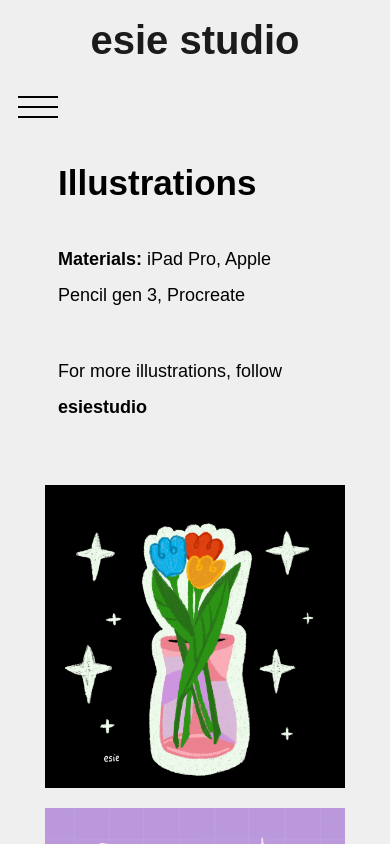
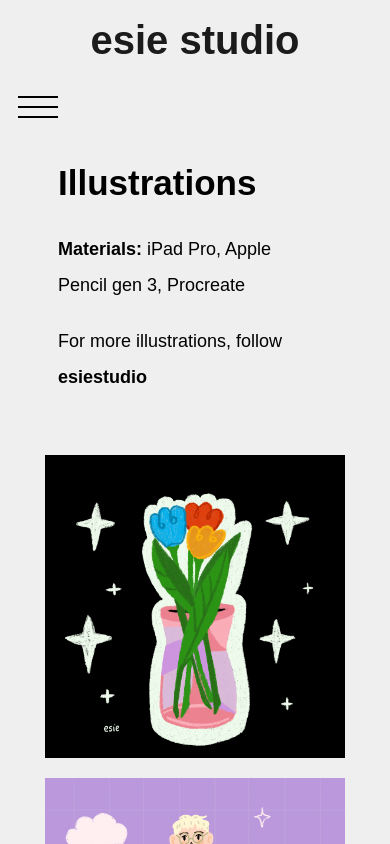
Before and after one commit to funkyplants/portfolio, a Vue app: page /illustrations in a window 390 px wide. Shown: the top 844 px of the page. Built offline with nearby package versions, Linux system fonts and the light colour scheme; a web font is replaced by a local one.

Commit message:
minor changes

```diff
--- a/src/views/HomeView.vue
+++ b/src/views/HomeView.vue
@@ -159,7 +159,7 @@
 @media screen and (min-width: 320px) and (max-width: 400px) {
   .content-items {
     display: block;
-    padding: 10px;
+    padding: 25px;
     max-width: 100%;
   }
   .description {
--- a/src/views/IllustrationsView.vue
+++ b/src/views/IllustrationsView.vue
@@ -143,6 +143,14 @@ export default {
   cursor: pointer;
 }
 
+p {
+  margin-top: 10px;
+  font-size: 18px;
+  line-height: 2em;
+  text-overflow: ellipsis;
+  width: 90%;
+  margin-bottom: 10px;
+}
 .bold {
   font-weight: 700;
 }
```
